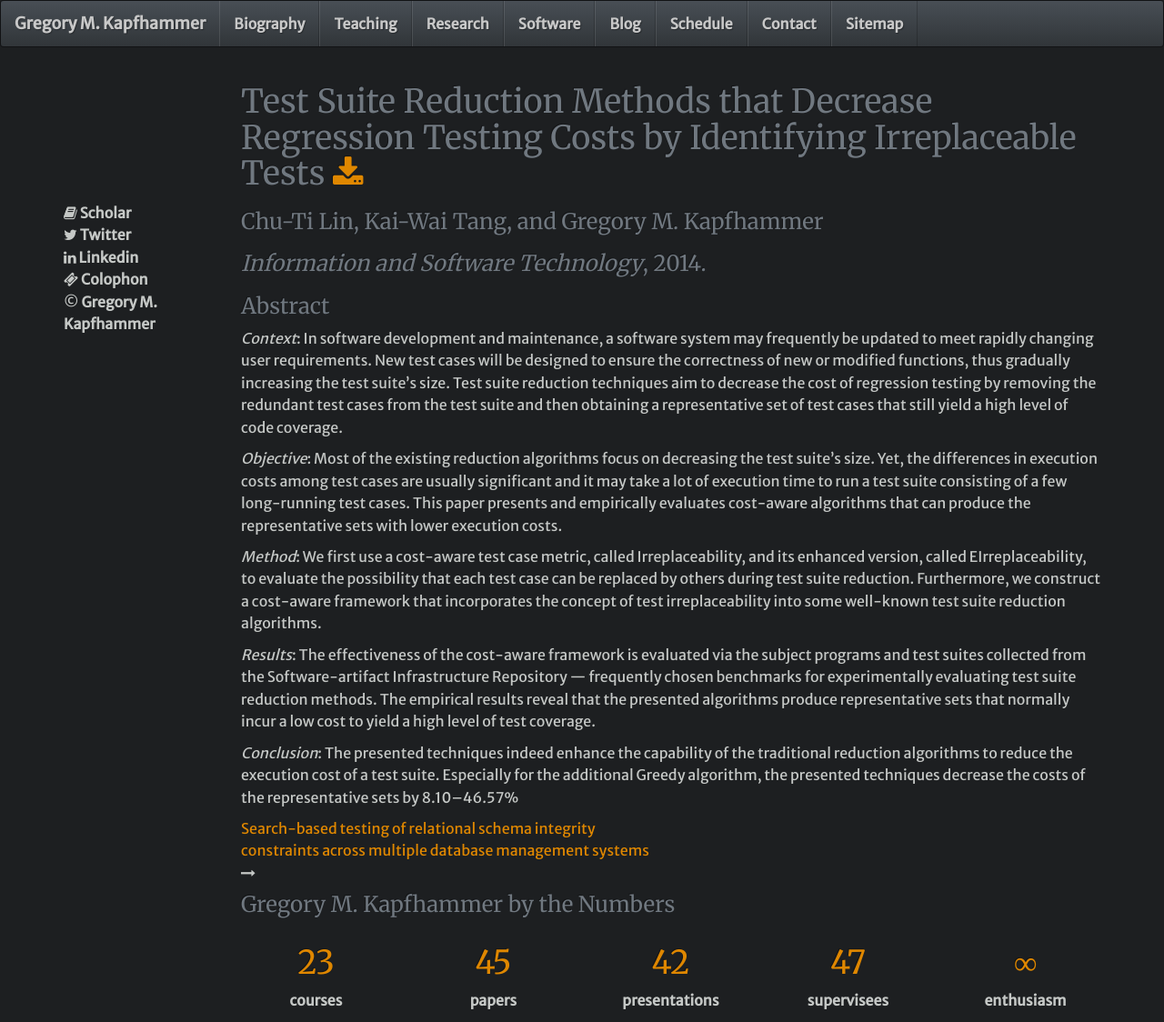
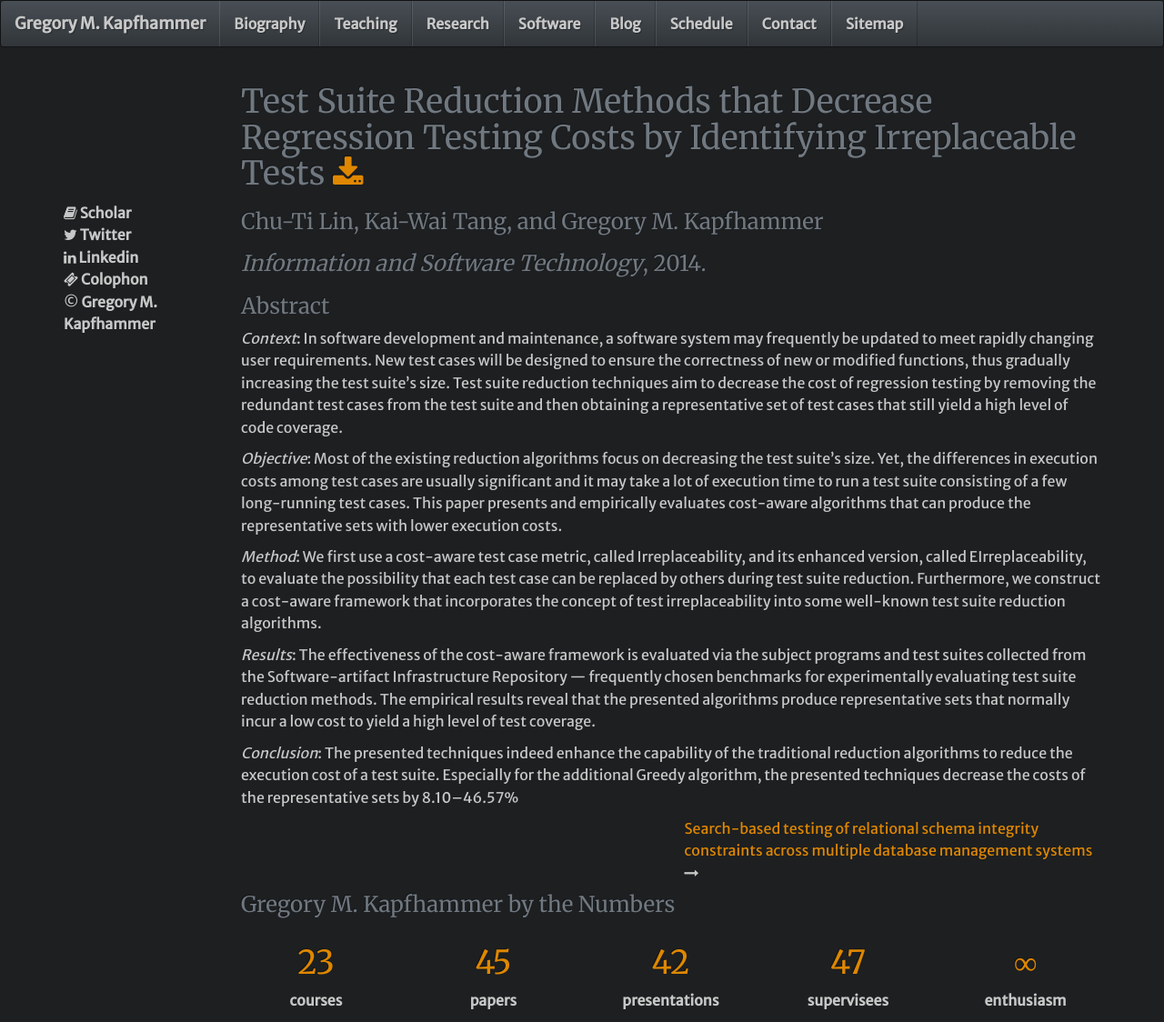
Before and after one commit to geerc/www, a Jekyll site: the page built from gkapfham/site/research/papers/Paper-IST2014.md, in a window 1280 px wide. Shown: the whole page at 91% size. Built offline with Jekyll 4.4.1, drawn with Linux system fonts in a browser that asks for light colours; nearby versions of some CDN libraries; Markdown is read by kramdown in place of the engine named in the settings; comment, search, counter and statistics services are not loaded.

Commit message:
Moved the divs in research.html to handle the placement of the next paper link.

```diff
--- a/gkapfham/_layouts/research.html
+++ b/gkapfham/_layouts/research.html
@@ -98,13 +98,13 @@ ript>
 
     <div class="row">
 
+    <div class="col-sm-6">
     {% for thispage in site.pages %}
         {% if thispage.id == previd %}
-            <div class="col-sm-6">
            <i class="fa fa-long-arrow-left"></i> <a href="{{ thispage.url }}">{{ thispage.title | capitalize }}</a>
-            </div>
         {% endif %}
     {% endfor %}
+    </div>
 
     {% for thispage in site.pages %}
     {% if thispage.id == nextid %}
```
